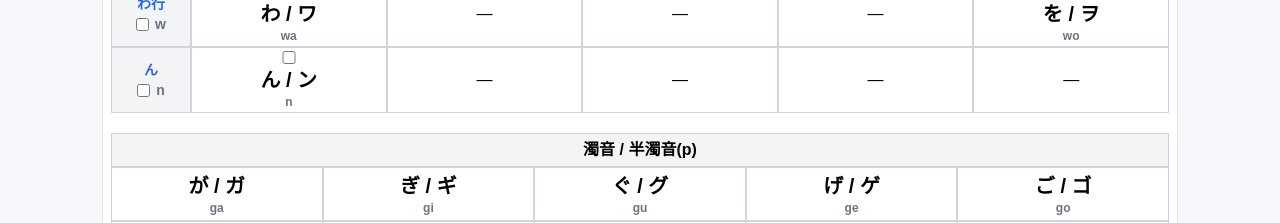
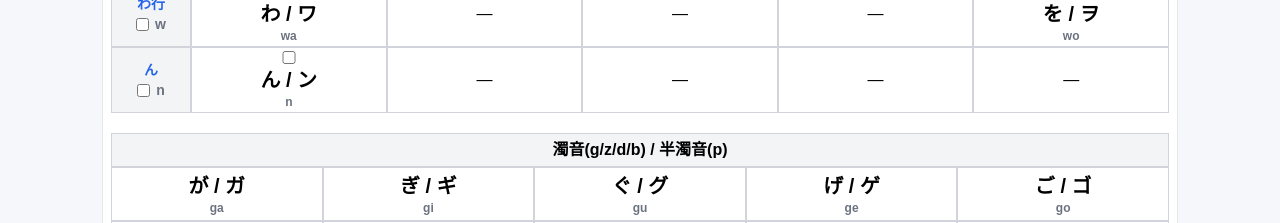
Before and after one commit to psplover16/Japanese_Word_Practice_Vue, a Vue app: page /letter-practice in a window 1280 px wide. Shown: the part 920-1143 px from the top of the page. Built offline with nearby package versions, Linux system fonts and the light colour scheme.

Commit message:
濁音字母調整

```diff
--- a/src/views/letterPractice.vue
+++ b/src/views/letterPractice.vue
@@ -268,7 +268,7 @@ onMounted(() => {
             class="bg-neutral-100 font-bold text-base p-1 border border-gray-300"
             colspan="5"
           >
-            濁音 / 半濁音(p)
+            濁音(g/z/d/b) / 半濁音(p)
           </th>
         </tr>
       </thead>
```
